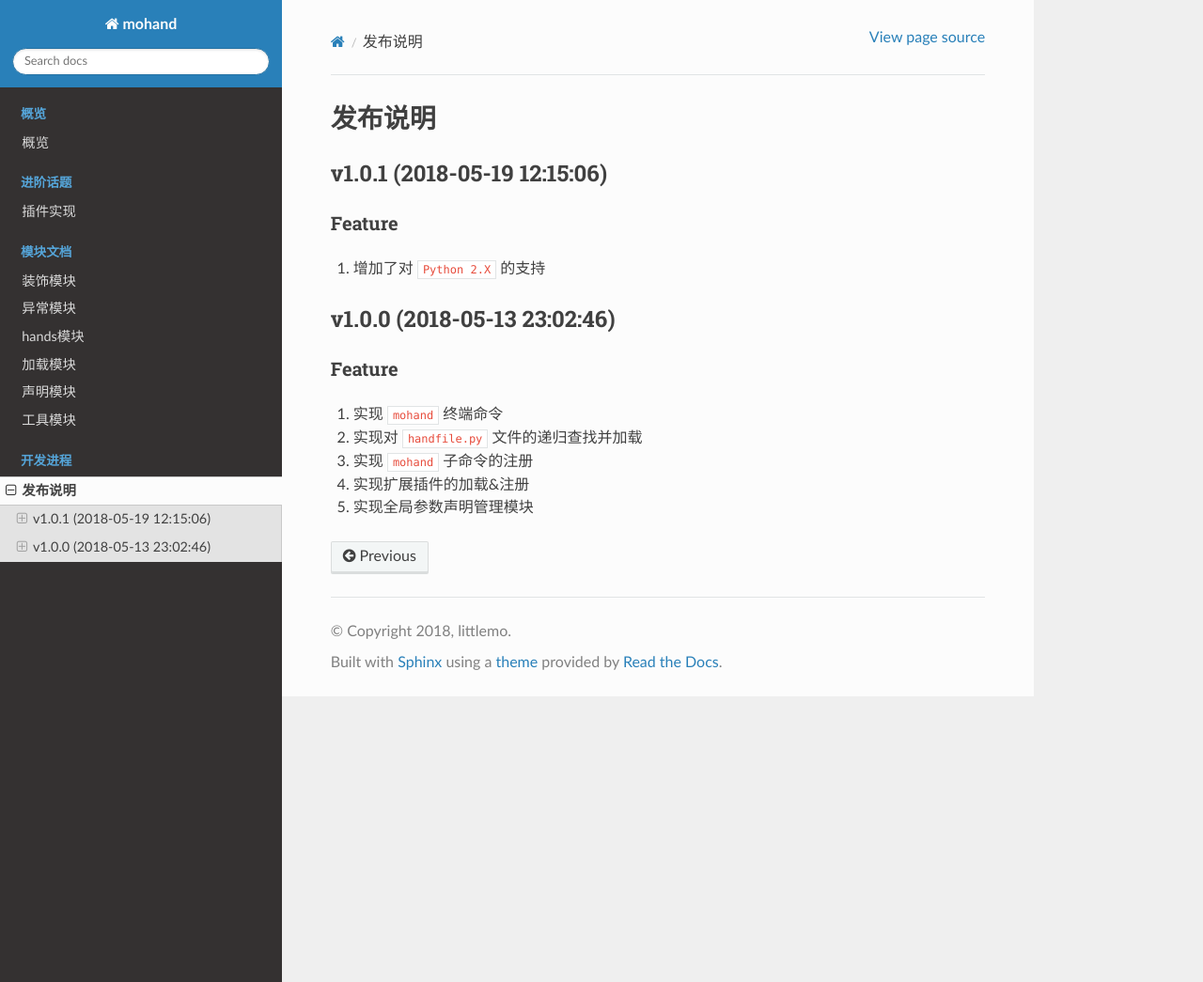
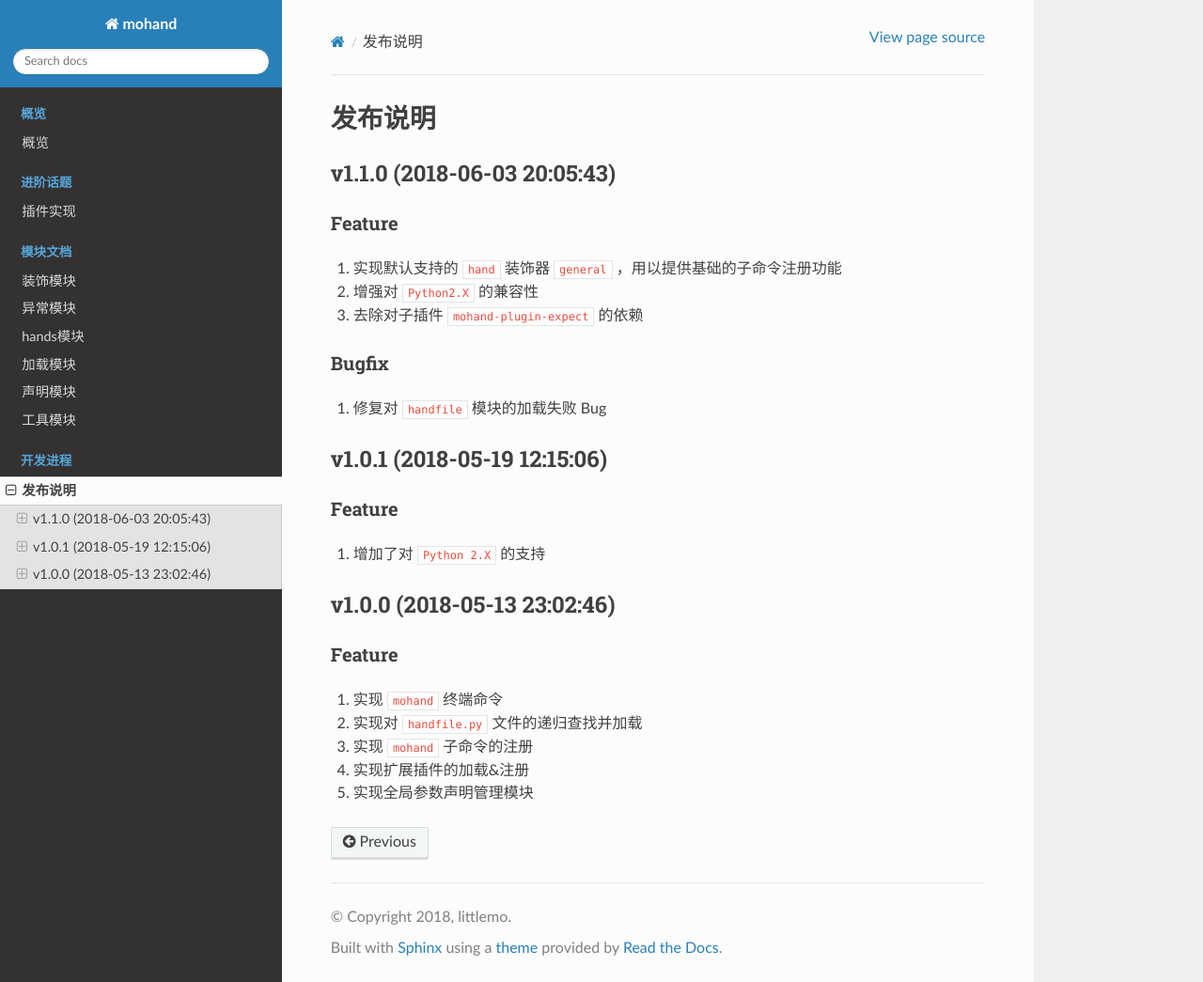
Before and after one commit to littlemo/mohand, a Sphinx documentation site: the page built from docs/source/develop/release.rst, in a window 1280 px wide and 1045 px high. Shown: the whole window at 94% size. Built offline with Sphinx 7.4.7 and the Read the Docs theme 2.0.0, drawn with Linux system fonts in a browser that asks for light colours; formulas are drawn with MathJax 3; the version number could not be read and is left out.

Commit message:
F: 编写v1.1.0版本的发布说明

```diff
--- a/docs/source/develop/release.rst
+++ b/docs/source/develop/release.rst
@@ -3,6 +3,22 @@
 ========
 发布说明
 ========
+
+v1.1.0 (2018-06-03 20:05:43)
+----------------------------
+
+Feature
+~~~~~~~
+
+#. 实现默认支持的 ``hand`` 装饰器 ``general`` ，用以提供基础的子命令注册功能
+#. 增强对 ``Python2.X`` 的兼容性
+#. 去除对子插件 ``mohand-plugin-expect`` 的依赖
+
+Bugfix
+~~~~~~
+
+#. 修复对 ``handfile`` 模块的加载失败 Bug
+
 
 v1.0.1 (2018-05-19 12:15:06)
 ----------------------------
```
